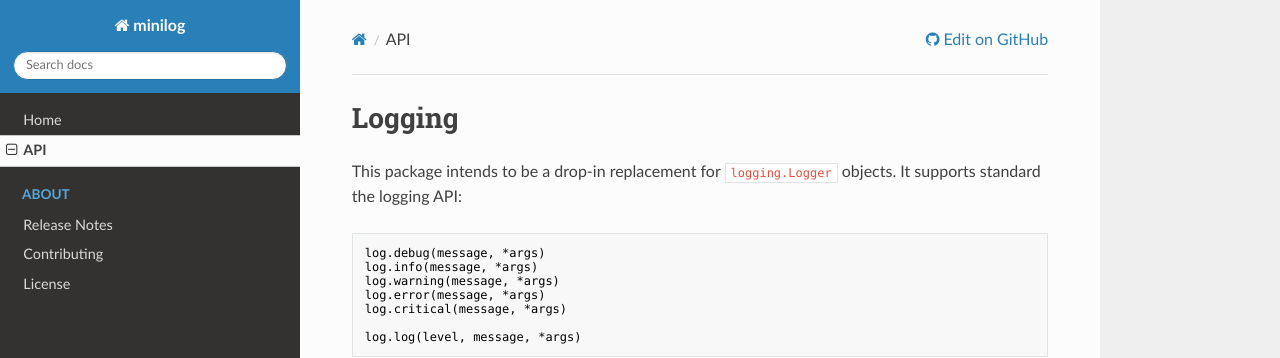
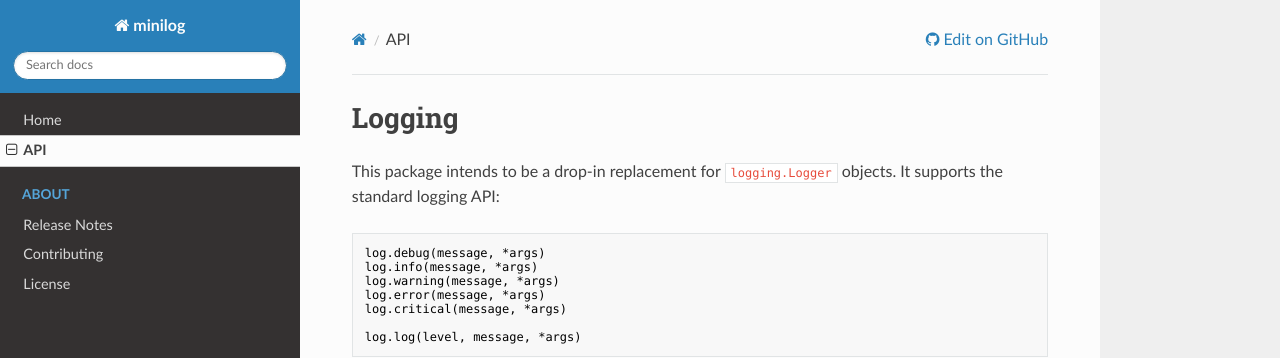
Before and after one commit to jacebrowning/minilog, an MkDocs documentation site: the page built from docs/api.md, in a window 1280 px wide and 987 px high. Shown: the top 358 px of the window. Built offline with MkDocs 1.6.1, drawn with Linux system fonts in a browser that asks for light colours; nearby versions of some CDN libraries; old or Windows-style settings are respelled for this version of MkDocs.

Commit message:
Fix typo

````diff
--- a/docs/api.md
+++ b/docs/api.md
@@ -1,6 +1,6 @@
 # Logging
 
-This package intends to be a drop-in replacement for `logging.Logger` objects. It supports standard the logging API:
+This package intends to be a drop-in replacement for `logging.Logger` objects. It supports the standard logging API:
 
 ```python
 log.debug(message, *args)
````
